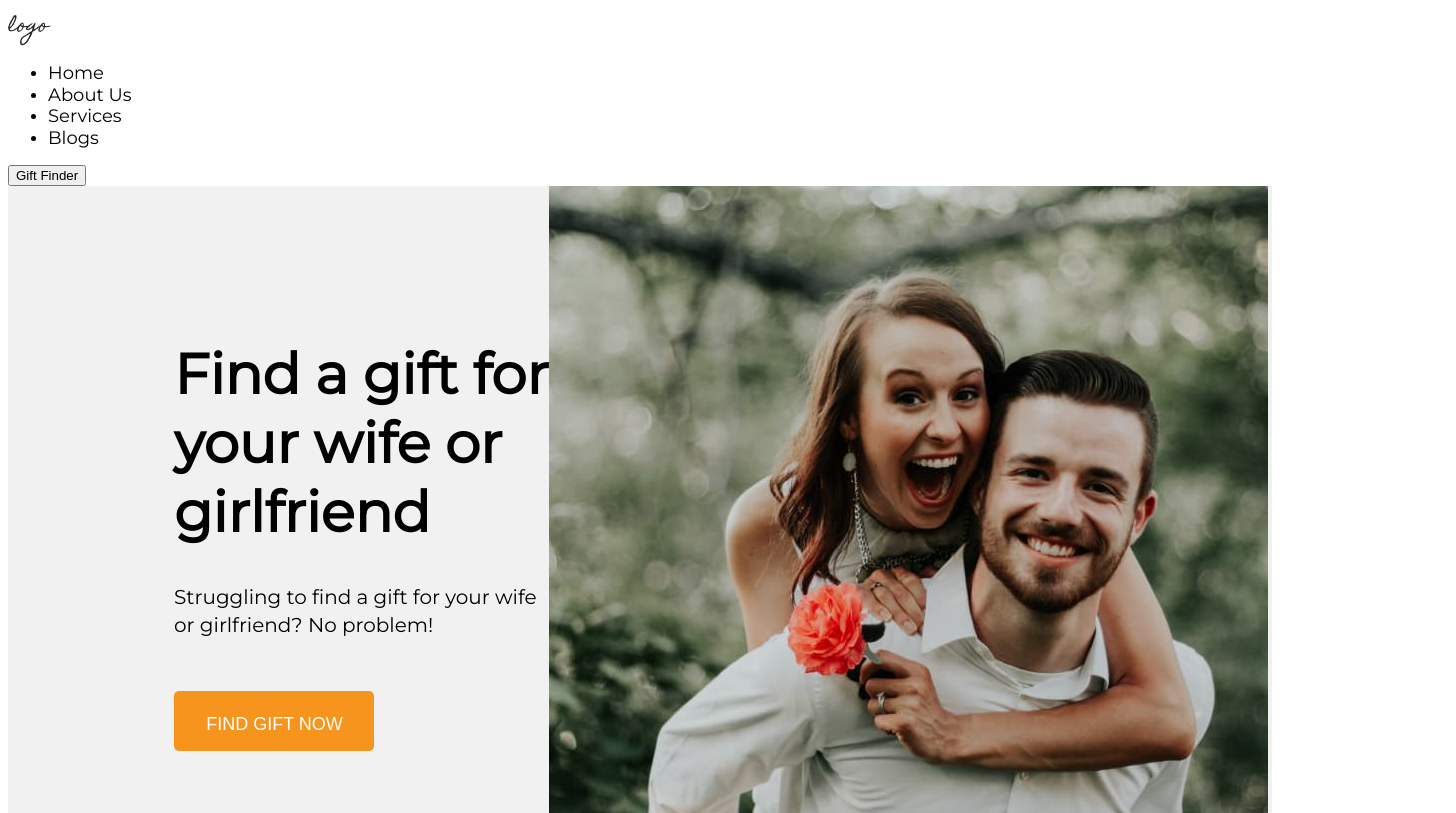
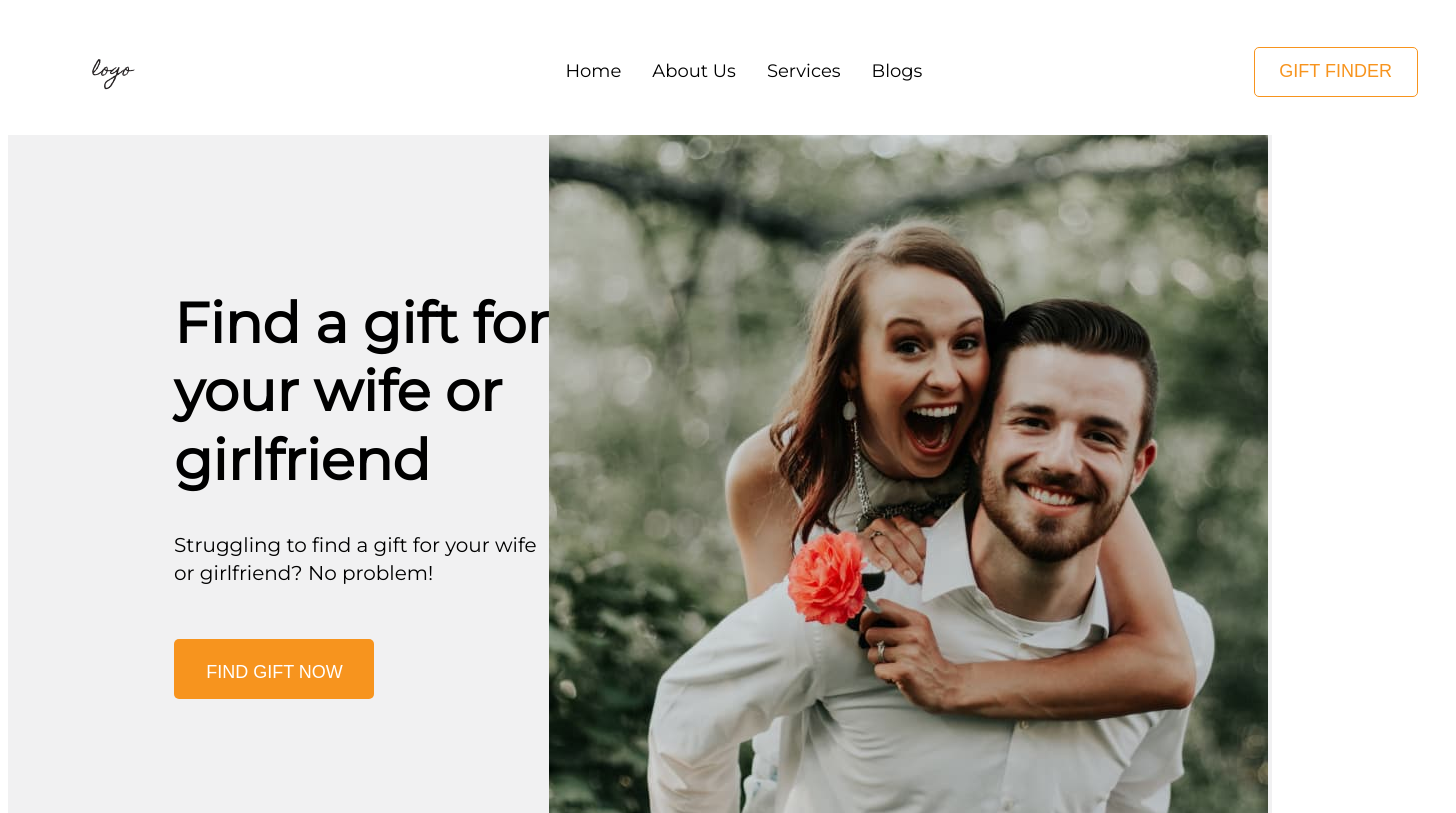
Before and after one commit to urt2509/team-project, a plain HTML site: page index.html in a window 1280 px wide. Shown: the top 813 px of the page, 1456 px wide, since content can reach past the window. Drawn offline with Linux system fonts and the light colour scheme.

Commit message:
заканчивает хедер

```diff
--- a/css/style.css
+++ b/css/style.css
@@ -54,26 +54,55 @@ img {
 }
 
 /*Header*/
+
+.container.header {
+  min-width: 1440px;
+  display: flex;
+  padding-top: 37px;
+padding-bottom: 36px;
+align-items: center;
+}
+
+
+
 .logo {
   font-family: "Homemade Apple";
   font-style: normal;
   font-weight: 400;
   font-size: 18px;
   line-height: 2.17;
+margin-left: 80px;
+  color: var(--bcg-color-lastsection);
+  }
+.nav.flex {
+  display: block;
+}
+.nav.list {
   display: flex;
-  align-items: center;
-  text-align: center;
-  color: var(--bcg-color-lastsection);
+  margin-left: 433px;
+  padding-left: 0px;
+  gap: 31px;
 }
-
 .nav-link {
+  display: block;
   font-size: 18px;
   line-height: 1.2;
-  display: flex;
-  align-items: center;
   color: var(--base-icon-color);
 }
-
+.nav.button {
+  display: block;
+  padding: 13px 25px 13px 24px;
+  margin-left: auto;
+  margin-right: 34px;
+  min-width: 150px;
+  font-size: 18px;
+line-height: 1.22;
+text-transform: uppercase;
+  color: var(--accent-color);
+  background-color: var(--white-color);
+  border: 1px solid var(--accent-color);
+border-radius: 5px;
+}
 /* Hero */
 .hero {
   display: flex;
--- a/index.html
+++ b/index.html
@@ -17,10 +17,9 @@
     <link rel="stylesheet" href="./css/style.css" />
   </head>
   <body>
-    <header>
-      <a href="" class="logo">logo</a>
-      <nav>
-        <ul class="nav">
+    <header class="container header"> <a href="" class="logo">logo</a>
+      <nav class="nav flex">
+        <ul class="nav list">
           <li>
             <a href="" class="nav-link">Home</a>
           </li>
@@ -29,7 +28,8 @@
           <li><a href="" class="nav-link">Blogs</a></li>
         </ul>
       </nav>
-      <button type="button">Gift Finder</button>
+      <button type="button" class="nav button">Gift Finder</button>
+
     </header>
     <main>
       <section class="container hero">
```
